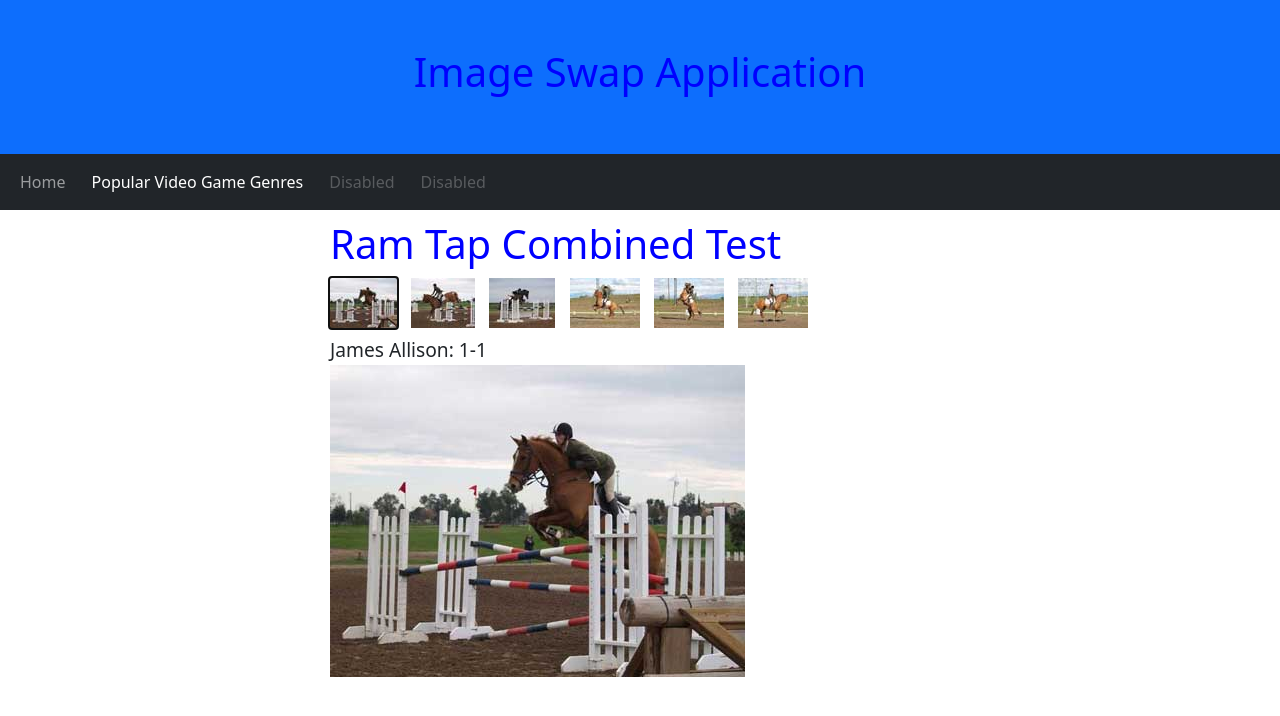
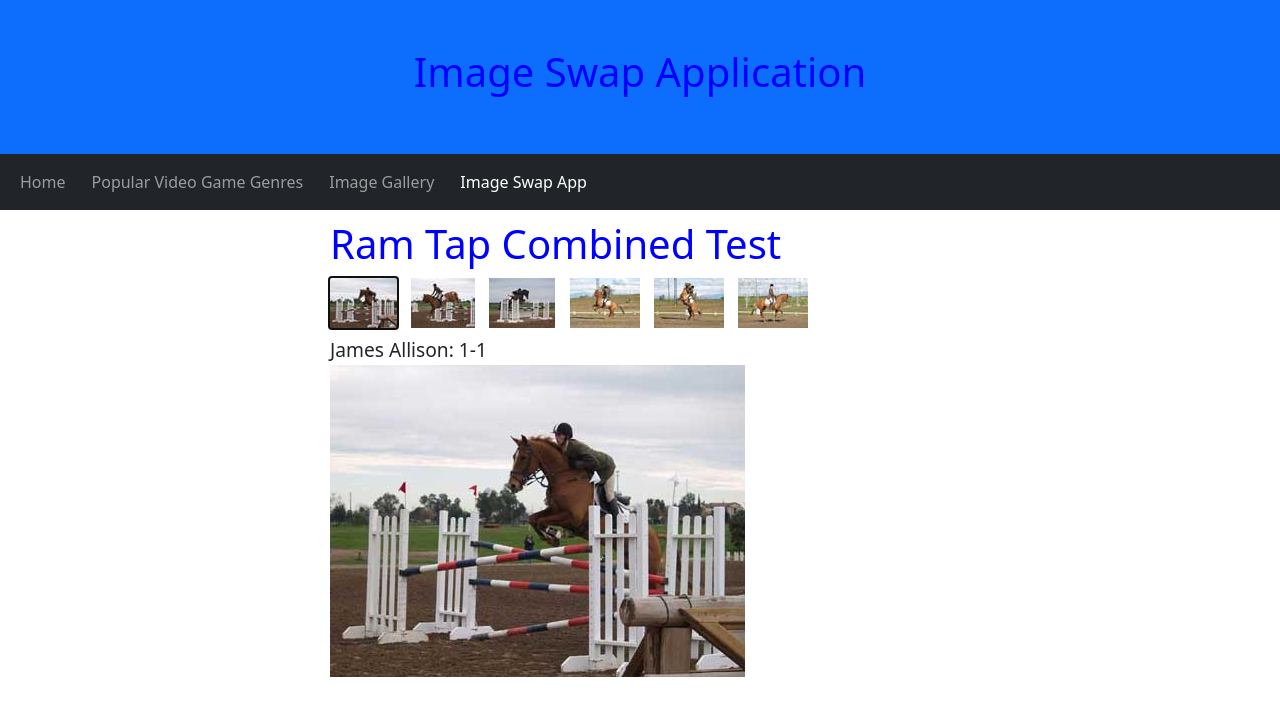
Before and after one commit to aalcala87/image_swap_application, a plain HTML site: page index.html in a window 1280 px wide. Drawn offline with nearby package versions, Linux system fonts and the light colour scheme.

Commit message:
Update index.html

```diff
--- a/index.html
+++ b/index.html
@@ -21,13 +21,14 @@
         <a class="nav-link" href="https://aalcala87.github.io/">Home</a>
       </li>
       <li class="nav-item">
-        <a class="nav-link active" href="https://aalcala87.github.io/game_genres/">Popular Video Game Genres</a>
+        <a class="nav-link" href="https://aalcala87.github.io/game_genres/">Popular Video Game Genres</a>
       </li>
       <li class="nav-item">
-        <a class="nav-link disabled" href="#">Disabled</a>
+        <a class="nav-link" href="https://aalcala87.github.io/images_game_systems/">Image Gallery</a>
       </li>
       <li class="nav-item">
-        <a class="nav-link disabled" href="#">Disabled</a>
+        <a class="nav-link active" href="https://aalcala87.github.io/image_swap_application/">Image Swap App</a>
+      </li>
       </li>
     </ul>
   </div>
```
